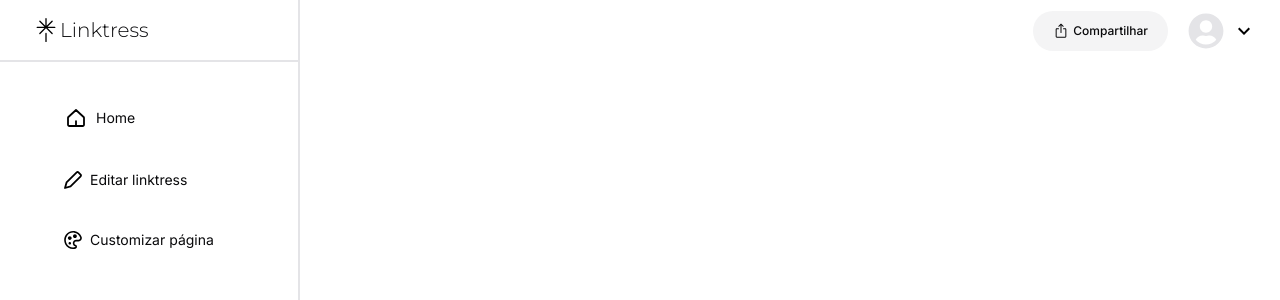
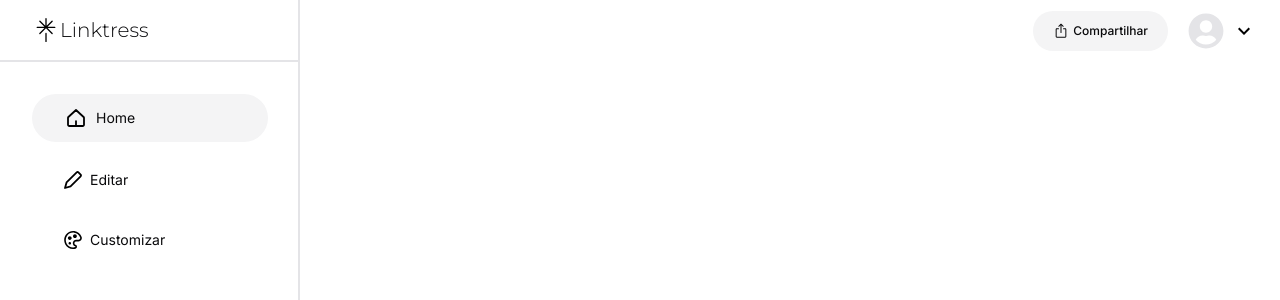
Before and after one commit to gbmouraa/linktress, a React (Vite) app: page /admin in a window 1280 px wide. Shown: the top 300 px of the page. Built offline with nearby package versions, Linux system fonts and the light colour scheme; no server answers; sample sign-in values are in the browser's storage.

Commit message:
feat: enhance Nav component with dynamic path highlighting and improved layout

```diff
--- a/src/components/nav.tsx
+++ b/src/components/nav.tsx
@@ -1,37 +1,60 @@
-import { Link } from "react-router-dom";
+import { Link, useLocation } from "react-router-dom";
 import homeIcon from "@/assets/menu-icons/home_menu_icon.svg";
 import customizeIcon from "@/assets/menu-icons/customize_page_menu.svg";
 import pencilIcon from "@/assets/menu-icons/edit_sdwc_menu.svg";
 
 export const Nav = () => {
+  const location = useLocation();
+  const currentPath = location.pathname;
+
   return (
-    <nav className="hidden h-screen w-[300px] border-r-2 p-8 md:block">
-      <ul className="flex flex-col space-y-4">
-        <li className="rounded-full transition-colors hover:bg-zinc-100">
+    <nav className="p-8 md:h-screen md:w-[300px] md:border-r-2">
+      <ul className="flex items-center justify-evenly gap-4 md:flex-col md:items-start md:justify-start">
+        <li
+          className={`rounded-full transition-colors md:hover:bg-zinc-100 ${currentPath === "/admin" && "md:bg-zinc-100"}`}
+        >
           <Link
             to="/admin"
-            className="flex h-full w-full items-center gap-x-2 py-3 pl-8 text-sm"
+            className="flex h-full flex-col items-center justify-center gap-x-2 text-xs md:min-w-[236px] md:flex-row md:justify-start md:py-3 md:pl-8 md:text-sm"
           >
-            <img src={homeIcon} alt="home icon" />
-            Home
+            <div
+              className={`rounded-full bg-zinc-100 p-4 md:rounded-none md:bg-transparent md:p-0 ${currentPath === "/admin" && "bg-indigo-600/20"}`}
+            >
+              <img src={homeIcon} alt="home icon" />
+            </div>
+            <span className="mt-6 -translate-y-[3px] md:mt-0 md:-translate-y-0">
+              Home
+            </span>
           </Link>
         </li>
-        <li className="rounded-full transition-colors hover:bg-zinc-100">
+        <li
+          className={`rounded-full transition-colors md:hover:bg-zinc-100 ${currentPath === "/admin/edit" && "md:bg-zinc-100"}`}
+        >
           <Link
             to="/admin/edit"
-            className="flex h-full w-full items-center gap-x-2 py-3 pl-8 text-sm"
+            className="flex w-full flex-col items-center justify-center gap-x-2 text-xs md:min-w-[236px] md:flex-row md:justify-start md:py-3 md:pl-8 md:text-sm"
           >
-            <img src={pencilIcon} alt="pencil icon" />
-            Editar linktress
+            <div
+              className={`rounded-full bg-zinc-100 p-4 md:rounded-none md:bg-transparent md:p-0 ${currentPath === "/admin/edit" && "bg-indigo-600/20"}`}
+            >
+              <img src={pencilIcon} alt="pencil icon" />
+            </div>
+            <span className="mt-6 md:mt-0">Editar</span>
           </Link>
         </li>
-        <li className="rounded-full transition-colors hover:bg-zinc-100">
+        <li
+          className={`rounded-full transition-colors md:hover:bg-zinc-100 ${currentPath === "/admin/customize" && "md:bg-zinc-100"}`}
+        >
           <Link
             to="/admin/customize"
-            className="flex h-full w-full items-center gap-x-2 py-3 pl-8 text-sm"
+            className="flex w-full flex-col items-center justify-center gap-x-2 text-xs md:min-w-[236px] md:flex-row md:justify-start md:py-3 md:pl-8 md:text-sm"
           >
-            <img src={customizeIcon} alt="customize icon" />
-            Customizar página
+            <div
+              className={`rounded-full bg-zinc-100 p-4 md:rounded-none md:bg-transparent md:p-0 ${currentPath === "/admin/customize" && "bg-indigo-600/20"}`}
+            >
+              <img src={customizeIcon} alt="customize icon" />
+            </div>
+            <span className="mt-6 md:mt-0">Customizar</span>
           </Link>
         </li>
       </ul>
```
